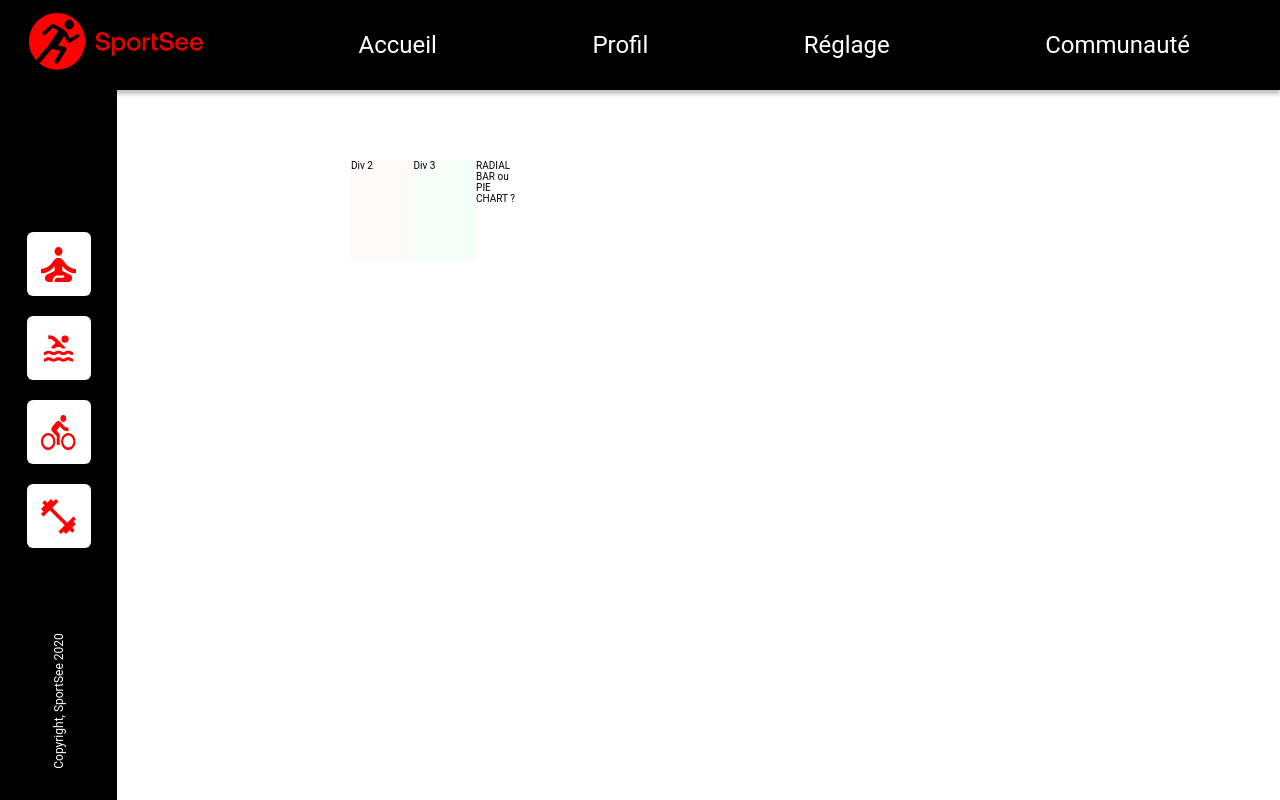
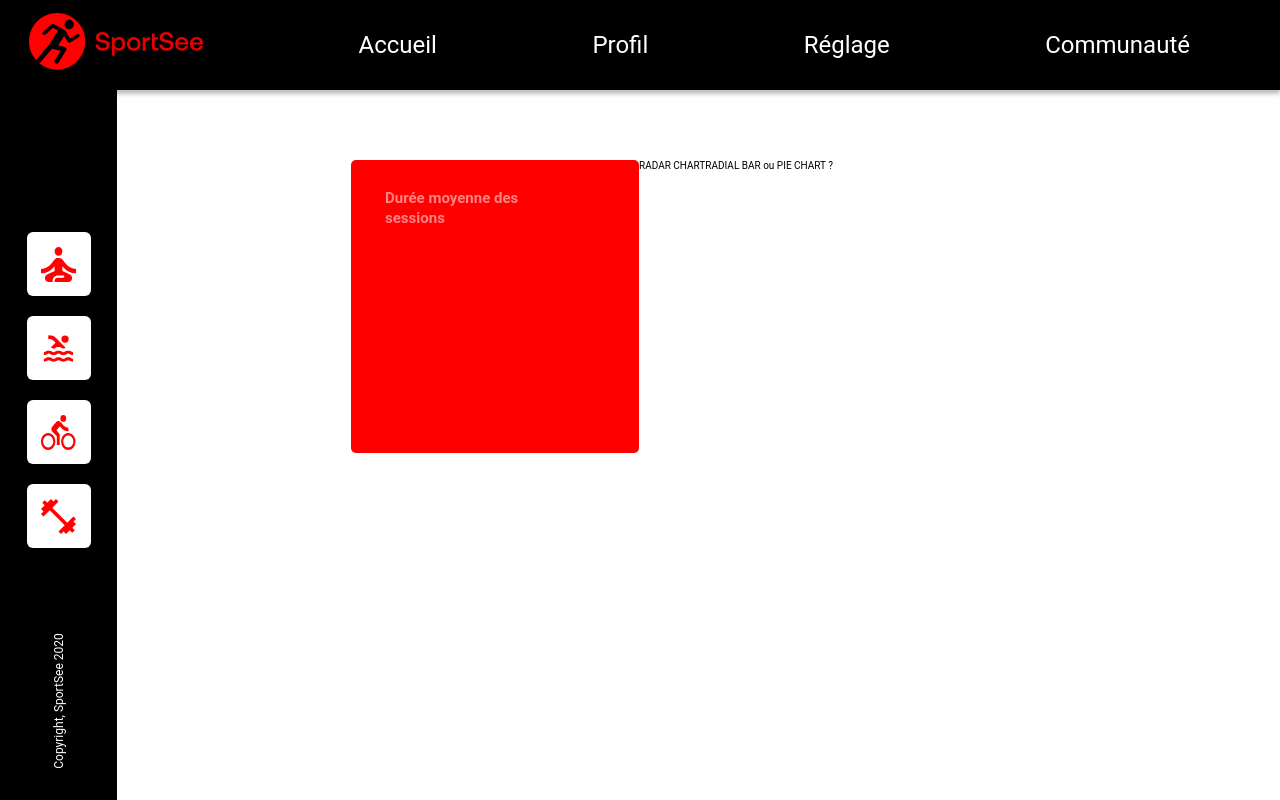
Before and after one commit to hchtlz/SportSee, a React (Vite) app: page /id/12 in a window 1280 px wide. Built offline with nearby package versions, Linux system fonts and the light colour scheme; no server answers.

Commit message:
LineChart component wip

```diff
--- /dev/null
+++ b/src/components/LineChart/LineChart.tsx
@@ -0,0 +1,87 @@
+import { useEffect, useState } from 'react';
+import { LineChart, Line, XAxis, YAxis, Tooltip } from 'recharts';
+import { useParams } from 'react-router-dom';
+import { getUserAverageSessions } from '../../service/api/data';
+import styled from 'styled-components';
+
+const LineChartTitle = styled.h2`
+  color: hsla(0,0%,100%,.514);
+  font-size: 1.5rem;
+  font-weight: 700;
+  left: 3.4rem;
+  line-height: 1.3;
+  margin-bottom: 1.5rem;
+  margin: 0;
+  max-width: 14.7rem;
+  padding: 0;
+  position: absolute;
+  top: 2.9rem;
+`;
+
+const CustomLineChartContainer = styled.div`
+  background-color: #ff0000;
+  border-radius: 0.5rem;
+  padding: 1.5rem;
+  position: relative;
+`;
+
+const CustomLineChart = styled(LineChart)`
+  .recharts-cartesian-axis-tick-value {
+    fill: white;
+    font-size: 1.2rem;
+    font-weight: 500;
+    margin-top: 13rem;
+    opacity: 0.5;
+  }
+`;
+
+const LineChartComponent = () => {
+  const [data, setData] = useState([]);
+  const { userId } = useParams<{ userId?: string }>();
+
+  useEffect(() => {
+    if (userId) {
+      getUserAverageSessions(userId)
+        .then((res) => setData(res.data.sessions))
+        .catch((error) => {
+          console.error(error);
+        });
+    }
+  }, [userId]);
+
+  const daysOfWeek = ['L', 'M', 'M', 'J', 'V', 'S', 'D'];
+
+  console.log(data);
+  console.log(userId);
+
+  return (
+    <CustomLineChartContainer>
+      <LineChartTitle>Durée moyenne des sessions</LineChartTitle>
+      <CustomLineChart width={258} height={263} data={data} >
+        <XAxis
+          dataKey="day"
+          axisLine={false}
+          tickFormatter={(value) => daysOfWeek[value - 1]}
+          tickLine={false}
+          tickMargin={20}
+        />
+        <YAxis
+          hide={true}
+          domain={[0, 100]}
+          tickCount={5}
+        />
+        <Tooltip />
+        <Line
+          type="monotone"
+          dataKey="sessionLength"
+          stroke="rgba(255, 255, 255, 0.7)"
+          dot={false}
+          strokeWidth={3}
+          connectNulls
+        />
+      </CustomLineChart>
+    </CustomLineChartContainer>
+  );
+};
+
+export default LineChartComponent;
--- /dev/null
+++ b/src/components/RadarChart/RadarChart.tsx
@@ -0,0 +1,7 @@
+export default function RadarChart() {
+  return (
+    <div>
+      RADAR CHART
+    </div>
+  );
+}
--- a/src/pages/UserActivity/UserActivity.tsx
+++ b/src/pages/UserActivity/UserActivity.tsx
@@ -9,7 +9,6 @@ export default function UserActivity() {
   useEffect(() => {
     getUserActivity(userId || "")
       .then((data) => {
-        console.log(data);
         setUserData(data);
 
       })
--- a/src/pages/UserAverageSessions/UserAverageSessions.tsx
+++ b/src/pages/UserAverageSessions/UserAverageSessions.tsx
@@ -9,7 +9,6 @@ export default function UserAverageSessions() {
   useEffect(() => {
     getUserAverageSessions(userId || "")
       .then((data) => {
-        console.log(data);
         setUserData(data);
 
       })
--- a/src/pages/UserHome/UserHome.tsx
+++ b/src/pages/UserHome/UserHome.tsx
@@ -3,7 +3,9 @@ import { getUserInfos } from '../../service/api/data';
 import Heading from '../../components/Heading/Heading';
 import BarChart from '../../components/BarChart/BarChart';
 import InfoCard from '../../components/InfoCard/InfoCard';
+import LineChart from '../../components/LineChart/LineChart';
 import RadialBar from '../../components/RadialBar/RadialBar';
+import RadarChart from '../../components/RadarChart/RadarChart';
 import styled from 'styled-components';
 import calories from "../../assets/calories.svg";
 import fat from "../../assets/fat.svg";
@@ -33,12 +35,6 @@ const ChartsMainContainerBase = styled.div`
   display: flex;
   flex-direction: row;
   justify-content: space-between;
-  width: 100%;
-`;
-
-const RandomDiv2 = styled.div`
-  background: snow;
-  height: 10rem;
   width: 100%;
 `;
 
@@ -88,7 +84,6 @@ type UserData = {
 
 export default function UserHome() {
   const { userId } = useParams();
-  console.log(userId)
   const [user, setUser] = useState<UserData | null>(null);
 
   useEffect(() => {
@@ -96,7 +91,6 @@ export default function UserHome() {
       getUserInfos(userId)
         .then((userData) => {
           setUser(userData);
-          console.log(userData);
         })
         .catch((error) => {
           console.error(error);
@@ -113,8 +107,8 @@ export default function UserHome() {
         <ChartsMainContainer>
           {user && <StyledBarChart />}
           <ChartsMainContainerBase>
-            <RandomDiv2>Div 2</RandomDiv2>
-            <RandomDiv3>Div 3</RandomDiv3>
+            <LineChart />
+            <RadarChart />
             <RadialBar />
           </ChartsMainContainerBase>
         </ChartsMainContainer>
--- a/src/pages/UserPerformance/UserPerformance.tsx
+++ b/src/pages/UserPerformance/UserPerformance.tsx
@@ -9,7 +9,6 @@ export default function UserPerformance() {
   useEffect(() => {
     getUserPerformance(userId || "")
       .then((data) => {
-        console.log(data);
         setUserData(data);
 
       })
```
